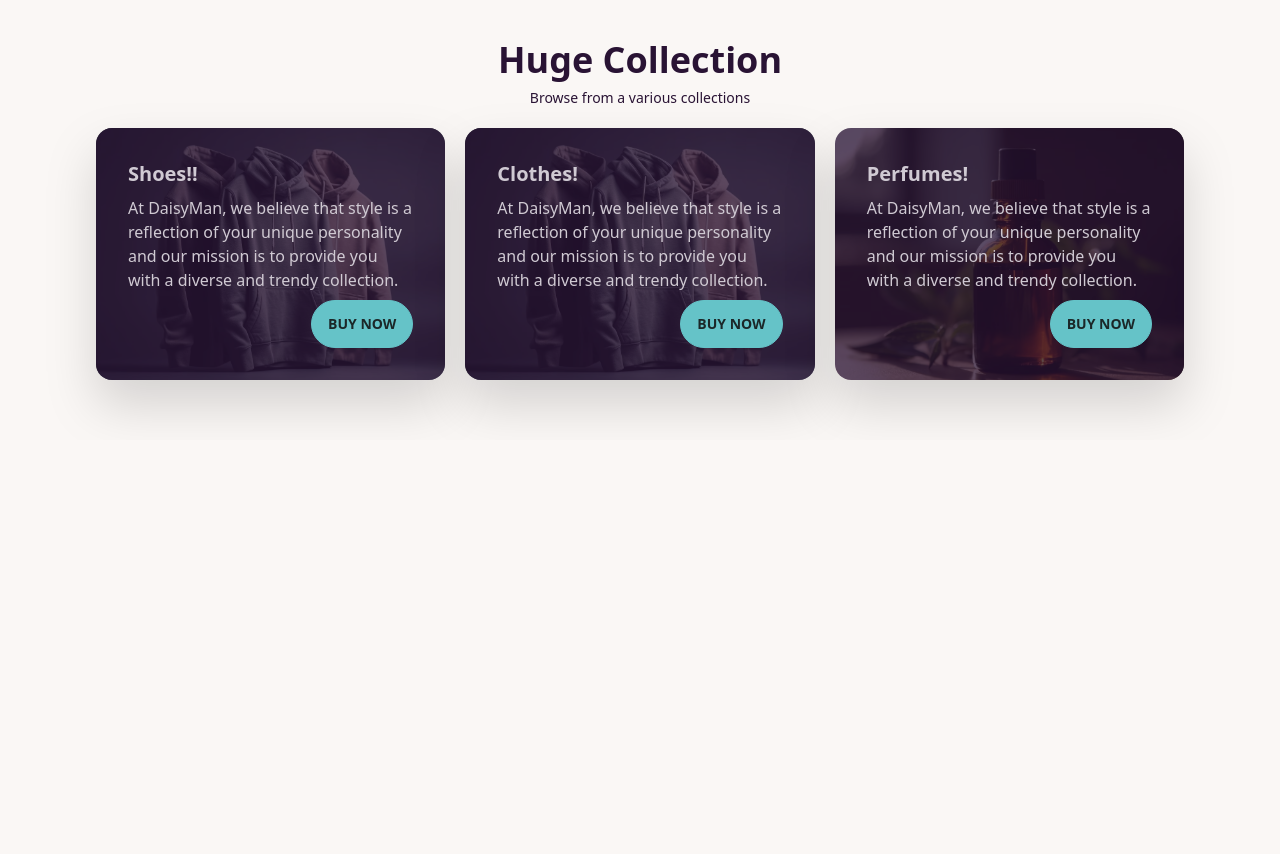
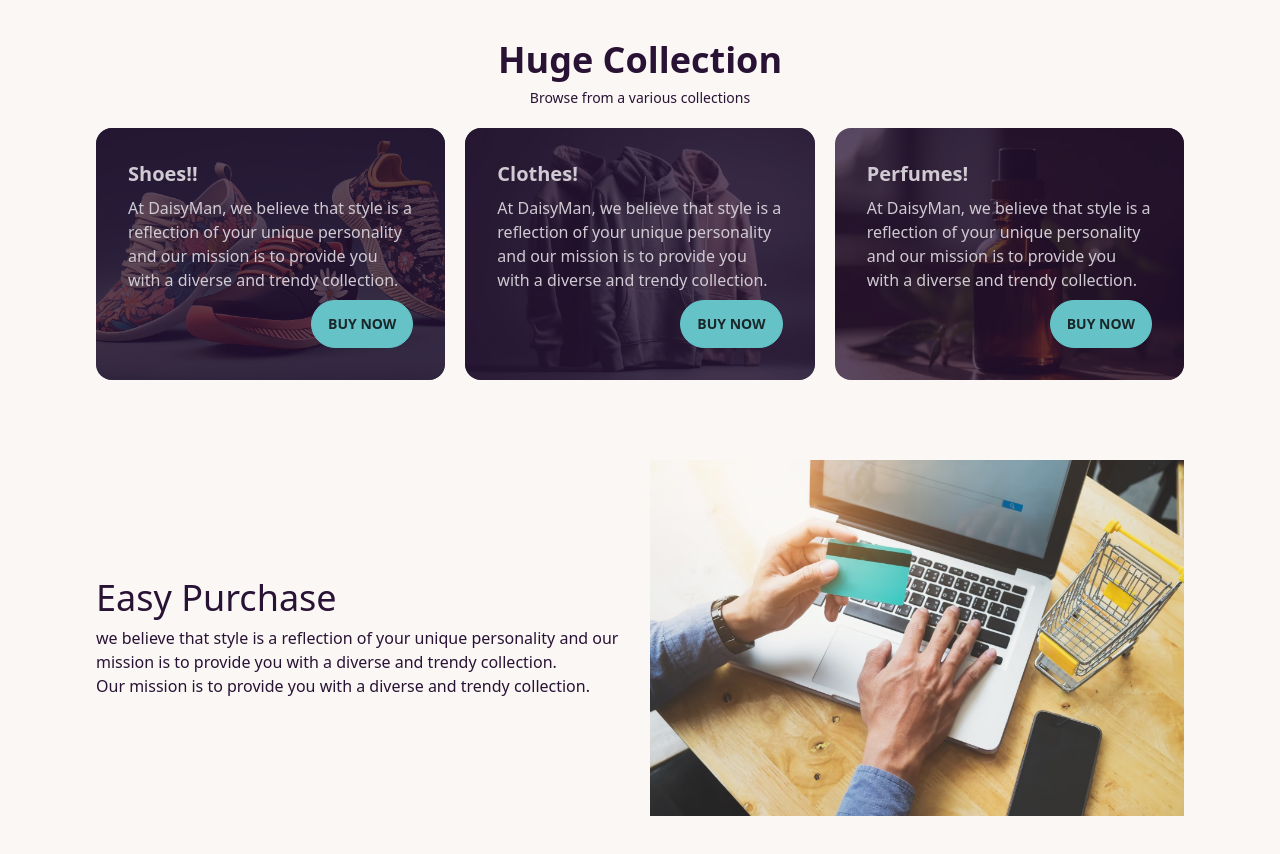
Before and after one commit to CoderMuhib10/Daisy-Man, a plain HTML site: page index.html in a window 1280 px wide. Shown: the part 820-1674 px from the top of the page. Before the commit the page ends 1260 px from the top, so only its background shows below. Drawn offline with nearby package versions, Linux system fonts and the light colour scheme.

Commit message:
added the easy purchase section

```diff
--- a/index.html
+++ b/index.html
@@ -111,8 +111,8 @@
 
             <div class=" grid md:grid-cols-2 lg:grid-cols-3 gap-5 ">
 
-                <div class="card  bg-base-100 drop-shadow-2xl  image-full ">
-                    <figure><img src="./images/hoodies.avif" /></figure>
+                <div class="card  bg-base-100  image-full ">
+                    <figure><img src="./images/shoes.avif" /></figure>
                     <div class="card-body">
                         <h2 class="card-title">Shoes!!</h2>
                         <p>At DaisyMan, we believe that style is a reflection of your unique personality and our mission
@@ -127,7 +127,7 @@
 
                 <!-- card-2  -->
 
-                <div class="card  bg-base-100 drop-shadow-2xl image-full ">
+                <div class="card  bg-base-100  image-full ">
                     <figure><img src="./images/hoodies.avif" /></figure>
                     <div class="card-body">
                         <h2 class="card-title">Clothes!</h2>
@@ -143,7 +143,7 @@
 
                 <!-- card-3  -->
 
-                <div class="card bg-base-100 drop-shadow-2xl image-full ">
+                <div class="card bg-base-100 image-full ">
                     <figure><img src="./images/perfume.avif" /></figure>
                     <div class="card-body">
                         <h2 class="card-title">Perfumes!
@@ -158,6 +158,32 @@
 
             </div>
         </section>
+
+        <!-- use grid when have to make more than 2 cards or something like that and use flex when we've to make 2 collumns/cards  -->
+
+        <!-- another thing is you can use flex and flex wrap in more than 2 collumns work but her's another prblm is if you use that the the contents must have a fixed width and in case of responsive after using flex wrap you'll face another prblm which is you've to justify-center those contents after that you've align those again for medium devices and so on.so it's better to use grid in case of more than 2 collumns work -->
+
+        <section class="max-w-screen-xl mx-auto px-8 md:px-16 lg:px-24 py-5 my-10 ">
+
+            <!-- in case you've to use same style on lg and md devices but different in small devices in that case use normally write class for small devices and for md and lg devices just write the class after md: no need to write again on lg cause md didn't specify the max width so it's ulimited. -->
+            <div class="flex md:flex-row flex-col gap-5 items-center">
+                <div class="easy-content flex-1">
+                    <h3 class="text-2xl md:text-4xl mb-2">Easy Purchase</h3>
+                    <p>we believe that style is a reflection of your unique personality and our <br> mission is to
+                        provide
+                        you with a diverse and trendy collection. <br>
+                        Our mission is to provide you with a diverse and trendy collection.</p>
+                </div>
+                <!-- to divide equally the items use justify-between/justify-around to blank space between them then you've to give width height to both divs and then for responsive you've to use flex-wrap se so much problemin this so instate of that/rather use flex-1 to give them equall area and for responsive just change the flex direction .-->
+
+                <div class="easy-image flex-1">
+                    <img src="./images/easy-purchase.avif" alt="">
+                </div>
+            </div>
+
+
+        </section>
+
     </main>
 
     <footer></footer>
```
